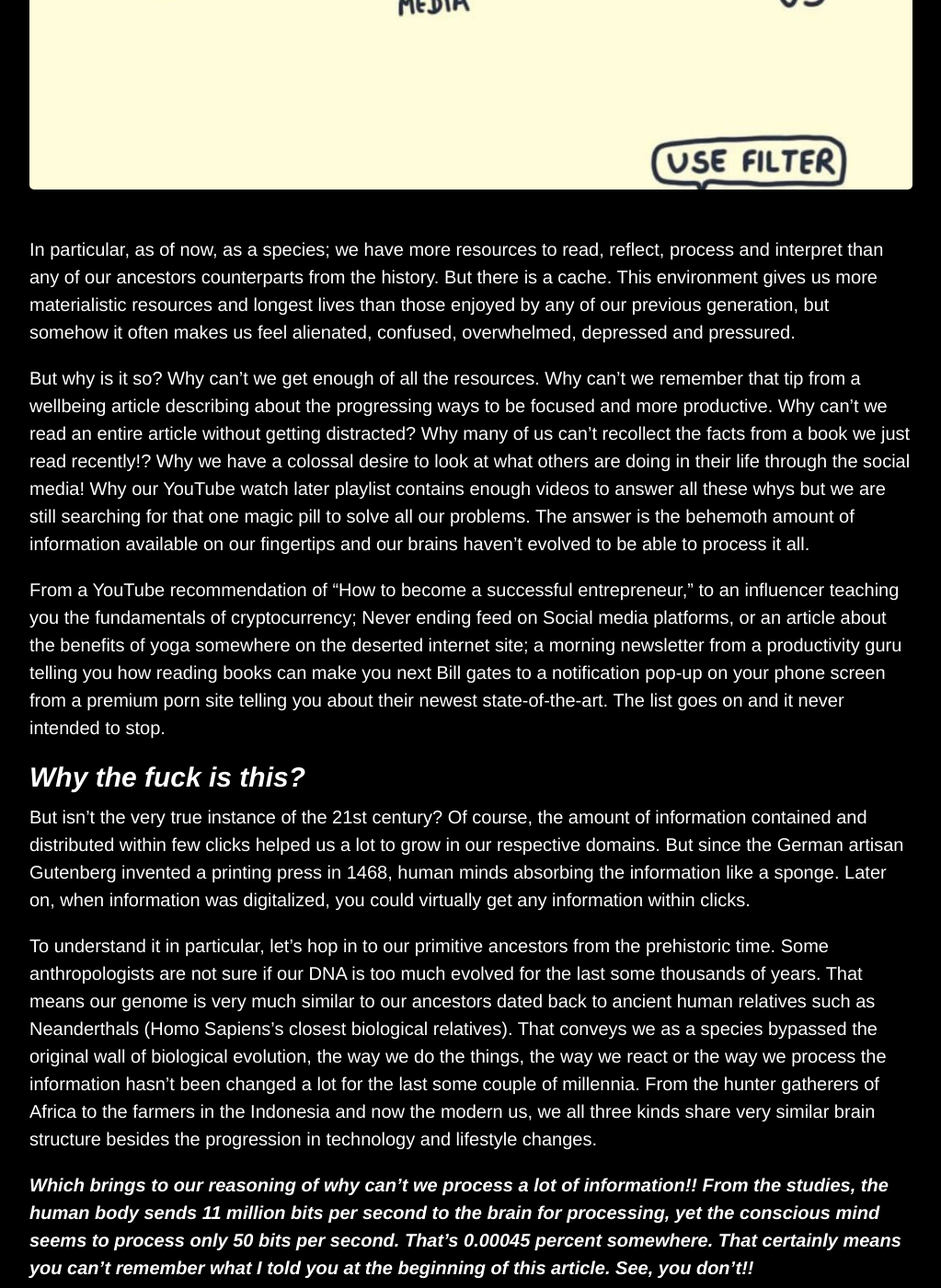
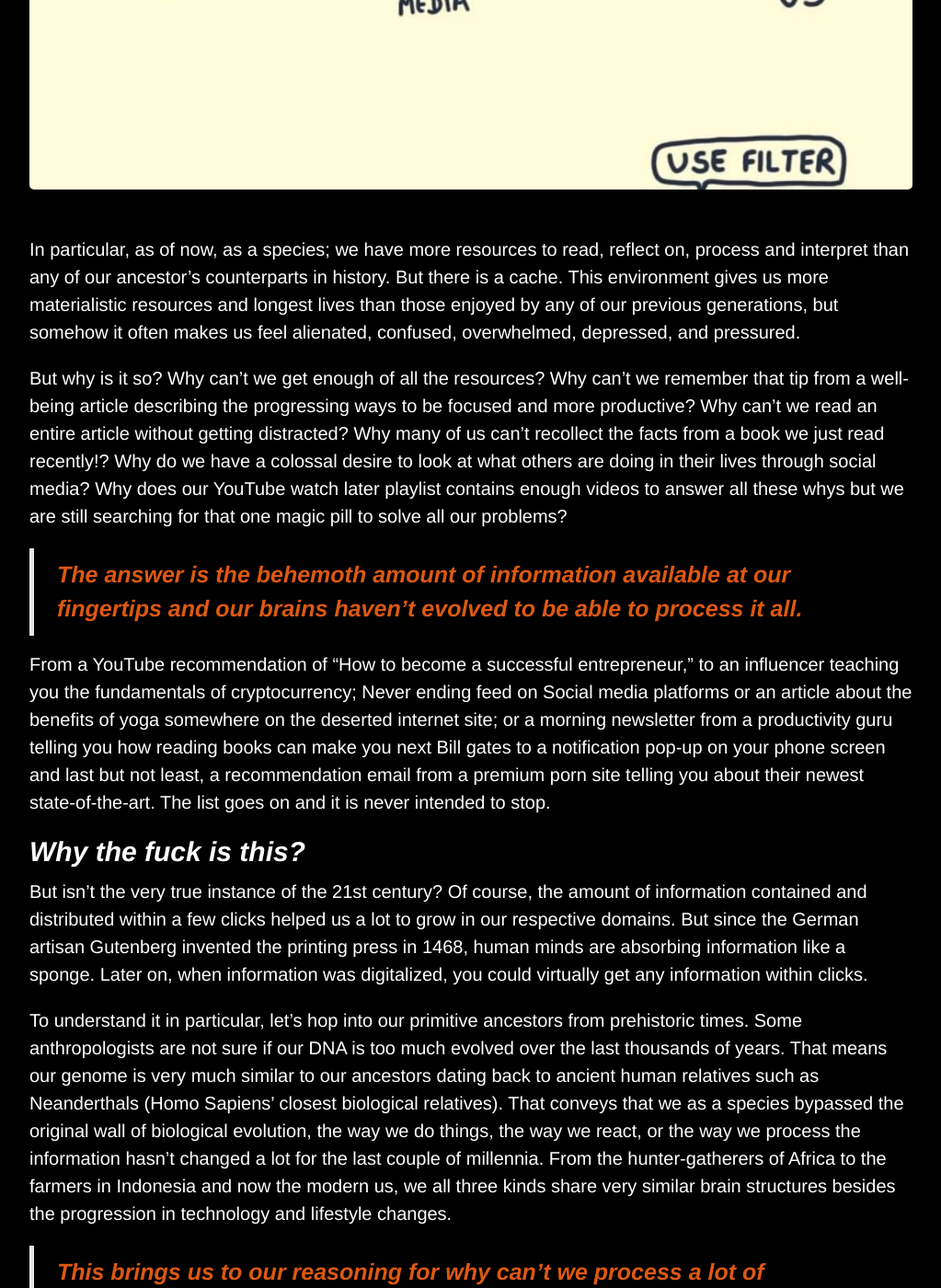
Before and after one commit to renevantcheetah/renevantcheetah.github.io, a Jekyll site: the page built from _posts/Technology/2021-10-13-Information-apocalypse.markdown, in a window 1280 px wide and 1400 px high, scrolled down 1256 px. Shown: the whole window at 92% size, without its empty margins (128-1151 px from the left). Built offline with Jekyll 4.4.1, drawn with Linux system fonts in a browser that asks for light colours; comment, search, counter and statistics services are not loaded; some of the changed text lies outside the part shown.

```diff
--- a/_posts/Technology/2021-10-13-Information-apocalypse.markdown
+++ b/_posts/Technology/2021-10-13-Information-apocalypse.markdown
@@ -8,36 +8,42 @@ permalink: /:categories/:title
 
 ## ***What the Fuck is this?***
 
-According to some scholars, living in the 21st century is the best time to be alive. I mean, think about it, we have everything at our disposal. You can talk to a person living on the other side of the world, hear an orchestral musical performance that happened decades ago, watch a sport that being played thousands miles away, learn anything from anyone you want if you don’t like your imbecile college classes.
+According to some scholars, living in the 21st century is the best time to be alive. I mean, think about it, we have everything at our disposal. You can talk to a person living on the other side of the world, hear an orchestral musical performance that happened decades ago, watch a sport that is being played thousands of miles away, or learn anything from anyone you want if you don't like your imbecile college classes.
 
 &nbsp;
 ![information](/assets/posts_images/information.jpg)
 &nbsp;
 
-In particular, as of now, as a species; we have more resources to read, reflect, process and interpret than any of our ancestors counterparts from the history. But there is a cache. This environment gives us more materialistic resources and longest lives than those enjoyed by any of our previous generation, but somehow it often makes us feel alienated, confused, overwhelmed, depressed and pressured.
+In particular, as of now, as a species; we have more resources to read, reflect on, process and interpret than any of our ancestor's counterparts in history. But there is a cache. This environment gives us more materialistic resources and longest lives than those enjoyed by any of our previous generations, but somehow it often makes us feel alienated, confused, overwhelmed, depressed, and pressured.
 
-But why is it so? Why can't we get enough of all the resources. Why can't we remember that tip from a wellbeing article describing about the progressing ways to be focused and more productive. Why can't we read an entire article without getting distracted? Why many of us can't recollect the facts from a book we just read recently!? Why we have a colossal desire to look at what others are doing in their life through the social media! Why our YouTube watch later playlist contains enough videos to answer all these whys but we are still searching for that one magic pill to solve all our problems. The answer is the behemoth amount of information available on our fingertips and our brains haven't evolved to be able to process it all.
+But why is it so? Why can't we get enough of all the resources? Why can't we remember that tip from a well-being article describing the progressing ways to be focused and more productive? Why can't we read an entire article without getting distracted? Why many of us can't recollect the facts from a book we just read recently!? Why do we have a colossal desire to look at what others are doing in their lives through social media? Why does our YouTube watch later playlist contains enough videos to answer all these whys but we are still searching for that one magic pill to solve all our problems?
 
-From a YouTube recommendation of “How to become a successful entrepreneur,” to an influencer teaching you the fundamentals of cryptocurrency; Never ending feed on Social media platforms, or an article about the benefits of yoga somewhere on the deserted internet site; a morning newsletter from a productivity guru telling you how reading books can make you next Bill gates to a notification pop-up on your phone screen from a premium porn site telling you about their newest state-of-the-art. The list goes on and it never intended to stop.
+> The answer is the behemoth amount of information available at our fingertips and our brains haven't evolved to be able to process it all.
+
+From a YouTube recommendation of "How to become a successful entrepreneur," to an influencer teaching you the fundamentals of cryptocurrency; Never ending feed on Social media platforms or an article about the benefits of yoga somewhere on the deserted internet site; or a morning newsletter from a productivity guru telling you how reading books can make you next Bill gates to a notification pop-up on your phone screen and last but not least, a recommendation email from a premium porn site telling you about their newest state-of-the-art. The list goes on and it is never intended to stop.
 
 ## ***Why the fuck is this?***
 
-But isn’t the very true instance of the 21st century? Of course, the amount of information contained and distributed within few clicks helped us a lot to grow in our respective domains. But since the German artisan Gutenberg invented a printing press in 1468, human minds absorbing the information like a sponge. Later on, when information was digitalized, you could virtually get any information within clicks.
+But isn't the very true instance of the 21st century? Of course, the amount of information contained and distributed within a few clicks helped us a lot to grow in our respective domains. But since the German artisan Gutenberg invented the printing press in 1468, human minds are absorbing information like a sponge. Later on, when information was digitalized, you could virtually get any information within clicks.
 
-To understand it in particular, let’s hop in to our primitive ancestors from the prehistoric time. Some anthropologists are not sure if our DNA is too much evolved for the last some thousands of years. That means our genome is very much similar to our ancestors dated back to ancient human relatives such as Neanderthals (Homo Sapiens’s closest biological relatives). That conveys we as a species bypassed the original wall of biological evolution, the way we do the things, the way we react or the way we process the information hasn’t been changed a lot for the last some couple of millennia. From the hunter gatherers of Africa to the farmers in the Indonesia and now the modern us, we all three kinds share very similar brain structure besides the progression in technology and lifestyle changes.
+To understand it in particular, let's hop into our primitive ancestors from prehistoric times. Some anthropologists are not sure if our DNA is too much evolved over the last thousands of years. That means our genome is very much similar to our ancestors dating back to ancient human relatives such as Neanderthals (Homo Sapiens' closest biological relatives). That conveys that we as a species bypassed the original wall of biological evolution, the way we do things, the way we react, or the way we process the information hasn't changed a lot for the last couple of millennia. From the hunter-gatherers of Africa to the farmers in Indonesia and now the modern us, we all three kinds share very similar brain structures besides the progression in technology and lifestyle changes.
 
-***Which brings to our reasoning of why can’t we process a lot of information!! From the studies, the human body sends 11 million bits per second to the brain for processing, yet the conscious mind seems to process only 50 bits per second. That’s 0.00045 percent somewhere. That certainly means you can’t remember what I told you at the beginning of this article. See, you don’t!!***
+> This brings us to our reasoning for why can't we process a lot of information!! From the scientific studies, a human body sends 11 million bits per second to the brain for processing, yet the conscious mind seems to process only 50 bits per second. That's 0.00045 percent somewhere. That certainly means you can't remember what I told you at the beginning of this article. See, you don't!!"
 
 ## ***To whom may it concern!***
 
-From picking your phone in the morning to set an alarm for the next day, information is flooded in your brain and the content rushes at us in the countless formats. A tweet from Elon musk about his new pet, Facebook birthday alerts and mails from Amazon about your recommendation. They all are the part of this. So it’s a lot of stuff, but what’s the problem ?
+From picking up your phone in the morning to set an alarm for the next day, information is flooded in your brain and the content rushes at us in countless formats. A tweet from Elon musk about his new pet, Facebook birthday alerts, and emails from Amazon about your recommendation. They all are part of this. So it's a lot of stuff, but what's the problem?
 
-Just as a detour I would like to mention lithium ion battery (The one which is used in most of our electrical appliances) Lithium ion batteries degrade over time even when they are not used, and when I say degrade I am more into its efficiency to provide your appliances the better battery life. If you use your appliances more harshly, the Li-on battery will degrade much faster. We charge our appliances; we use them; they discharged again and that vivacious circle repeats and in meantime our Li-on batteries degrade. Cool. So what is the point?
+Just as a detour, I would like to mention lithium-ion battery (The one which is used in most of our electrical appliances) Lithium-ion batteries degrade over time even when they are not used, and when I say degrade I am more into its efficiency to provide your appliances the better battery life. If you use your appliances more harshly, the Li-on battery will degrade much faster. We charge our appliances; we use them; they discharged again and that vivacious circle repeats and in meantime, our Li-on batteries degrade. Cool. So what is the point?
 
-Hypothetically, our brains are very much similar to the Li-on batteries. When the abundant amount of information arrives combined with the personal and the societal expectations to answer to every message and text spontaneously, it’s like Li-on batteries in our appliances are rushing at their full throttle, and if you do so repeatedly, your battery, I mean your brain will degrade much faster than you can ever imagine.
+Hypothetically, our brains are very much similar to Li-on batteries. When the abundant amount of information arrives combined with the personal and societal expectations to answer every message and text spontaneously, it's like Li-on batteries in our appliances are rushing at their full throttle, and if you do so repeatedly, your battery, I mean your brain will degrade much faster than you can ever imagine.
 
 ## ***How to manage this shit!***
 
-Better asked, it’s not about the information apocalypse. Its failure of having a filter. Create a filter which abides by your needs, your domain, your work, your entertainment, your curiosities, your intellectual pursuits, your boredom, your problems and your solutions and examine those filters on the regular basis. I tried to come up with an acceptable or righteous filter model for everyone, but I guess everyone has different priorities and different lives, which means it’s only you who can decide what suits you best. That’s all for this time. Until then
+Better asked, it's not about the information apocalypse. It's a failure of having a filter. Create a filter that abides by your needs, your domain, your work, your entertainment, your curiosities, your intellectual pursuits, your boredom, your problems, and your solutions, and examine those filters on the regular basis. I tried to come up with an acceptable or righteous filter model for everyone, but I guess everyone has different priorities and different lives, which means it's only you who can decide what suits you best. That's all for this time. Until then
 
 [पर्यावरण बचाओ पृथ्वी बचाओ](https://youtu.be/uD4izuDMUQA). आवजो.
+
+------------------------------
+
+Join 500+ curious individuals reading Renevant Cheetah, a newsletter that furbishes your mind by exploring a wide range of topics. Click on the newspaper to subscribe to my newsletter, no bs I promise. [📰](https://renevantcheetah.substack.com/p/information-apocalypse?showWelcome=true)
```
Also changed, not shown: _drafts/2022-07-13-romanticism-and-consumerism.markdown (+28 -1 lines).
